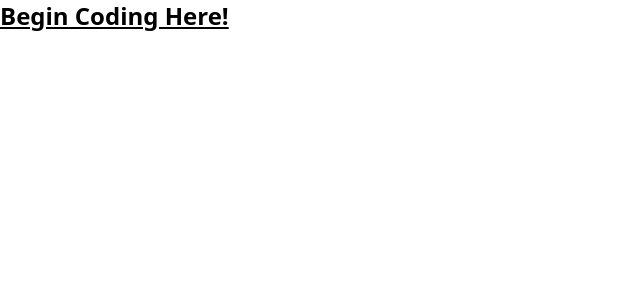
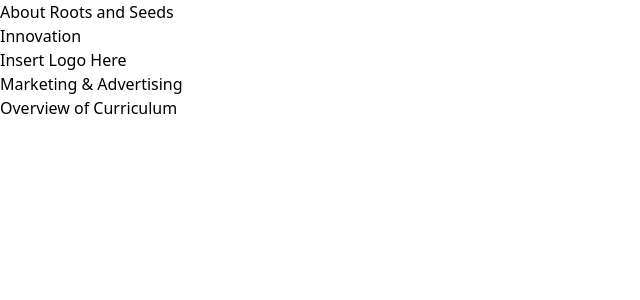
Before and after one commit to The-Agency-at-UF/RootsAndSeeds, a React (Create React App) app in the folder ras-frontend/: page / in a window 1280 px wide. Shown: the top 300 px of the page, without its empty margins (0-640 px from the left). Built offline with nearby package versions, Linux system fonts and the light colour scheme.

Commit message:
feat: made general structure

```diff
--- a/ras-frontend/src/App.tsx
+++ b/ras-frontend/src/App.tsx
@@ -1,10 +1,16 @@
 import React from 'react';
+import { About, Innovation, Landing, Marketing, Overview } from './tilesets/index';
+
 
 function App() {
   return (
-    <div>
-     <p className="text-black-500 text-2xl underline font-bold"> Begin Coding Here! </p>
-    </div>
+    <>
+    <About/>
+    <Innovation/>
+    <Landing/>
+    <Marketing/>
+    <Overview/>
+    </>
   );
 }
 
--- /dev/null
+++ b/ras-frontend/src/tilesets/About.tsx
@@ -0,0 +1,9 @@
+import React from 'react'
+
+function About(){
+    return (<>
+        <div> About Roots and Seeds </div>
+    </>);
+}
+
+export default About;
--- /dev/null
+++ b/ras-frontend/src/tilesets/Innovation.tsx
@@ -0,0 +1,9 @@
+import React from 'react'
+
+function Innovation(){
+    return (<>
+        <div> Innovation </div>
+    </>);
+}
+
+export default Innovation;
--- /dev/null
+++ b/ras-frontend/src/tilesets/Landing.tsx
@@ -0,0 +1,9 @@
+import React from 'react'
+
+function Landing(){
+    return (<>
+        <div> Insert Logo Here </div>
+    </>);
+}
+
+export default Landing;
--- /dev/null
+++ b/ras-frontend/src/tilesets/Marketing.tsx
@@ -0,0 +1,9 @@
+import React from 'react'
+
+function Marketing(){
+    return (<>
+        <div> Marketing & Advertising </div>
+    </>);
+}
+
+export default Marketing;
--- /dev/null
+++ b/ras-frontend/src/tilesets/Overview.tsx
@@ -0,0 +1,9 @@
+import React from 'react'
+
+function Overview(){
+    return (<>
+        <div> Overview of Curriculum</div>
+    </>);
+}
+
+export default Overview;
--- /dev/null
+++ b/ras-frontend/src/tilesets/index.ts
@@ -0,0 +1,5 @@
+export { default as About } from './About';
+export { default as Innovation } from './Innovation';
+export { default as Landing } from './Landing';
+export { default as Marketing } from './Marketing';
+export { default as Overview } from './Overview';
```
